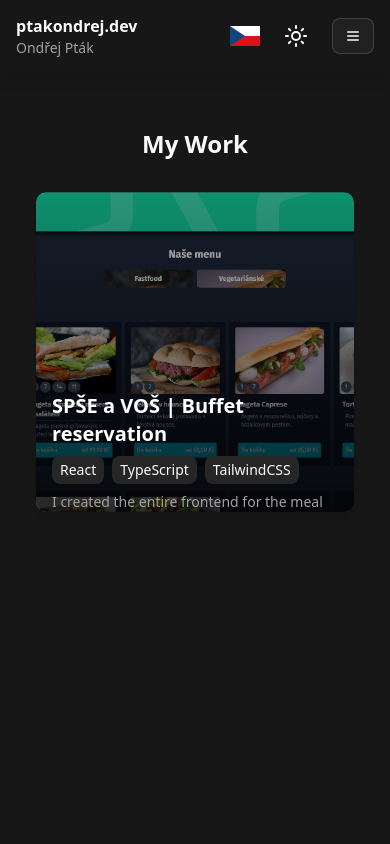
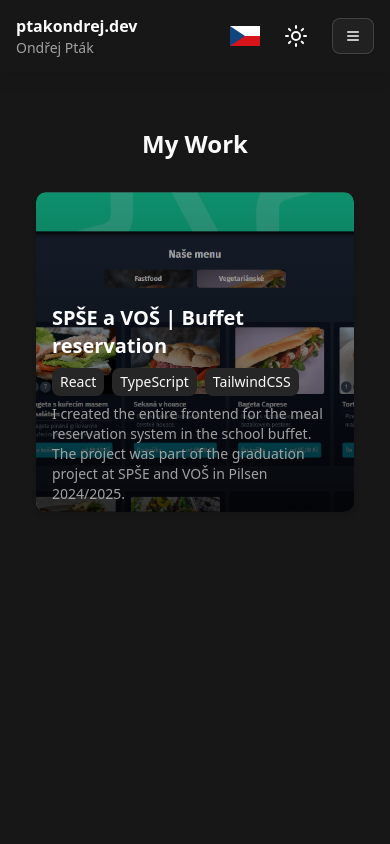
Before and after one commit to florixak/ondrej-portfolio, a Next.js app: page /en/work in a window 390 px wide. Shown: the top 844 px of the page. Built offline with nearby package versions, Linux system fonts and the light colour scheme.

Commit message:
Add responsivity

```diff
--- a/components/project/Project.tsx
+++ b/components/project/Project.tsx
@@ -25,7 +25,7 @@ const Project = ({ project }: ProjectProps) => {
       />
       <div className="absolute inset-0 bg-gradient-to-t from-black/80 via-black/50 to-black/30 rounded-lg transition-opacity duration-300 ease-in-out" />
 
-      <div className="gap-4 p-4 absolute -translate-y-34 group-hover:-translate-y-46 flex flex-col items-start justify-center rounded-b-lg transition-transform duration-300 ease-in-out text-white">
+      <div className="gap-4 p-4 absolute -translate-y-56 md:-translate-y-34 group-hover:-translate-y-46 flex flex-col items-start justify-center rounded-b-lg transition-transform duration-300 ease-in-out text-white">
         <div className="flex flex-col h-full">
           <h3 className="text-xl font-semibold">{project.title}</h3>
           <ul className="flex gap-2 flex-wrap mt-2">
@@ -38,7 +38,7 @@ const Project = ({ project }: ProjectProps) => {
           </p>
         </div>
 
-        <Button className="opacity-0 group-hover:opacity-100 transition-opacity duration-300 ease-in-out cursor-pointer">
+        <Button className="md:opacity-0 group-hover:opacity-100 transition-opacity duration-300 ease-in-out cursor-pointer">
           {t("buttonText")}
         </Button>
       </div>
```
